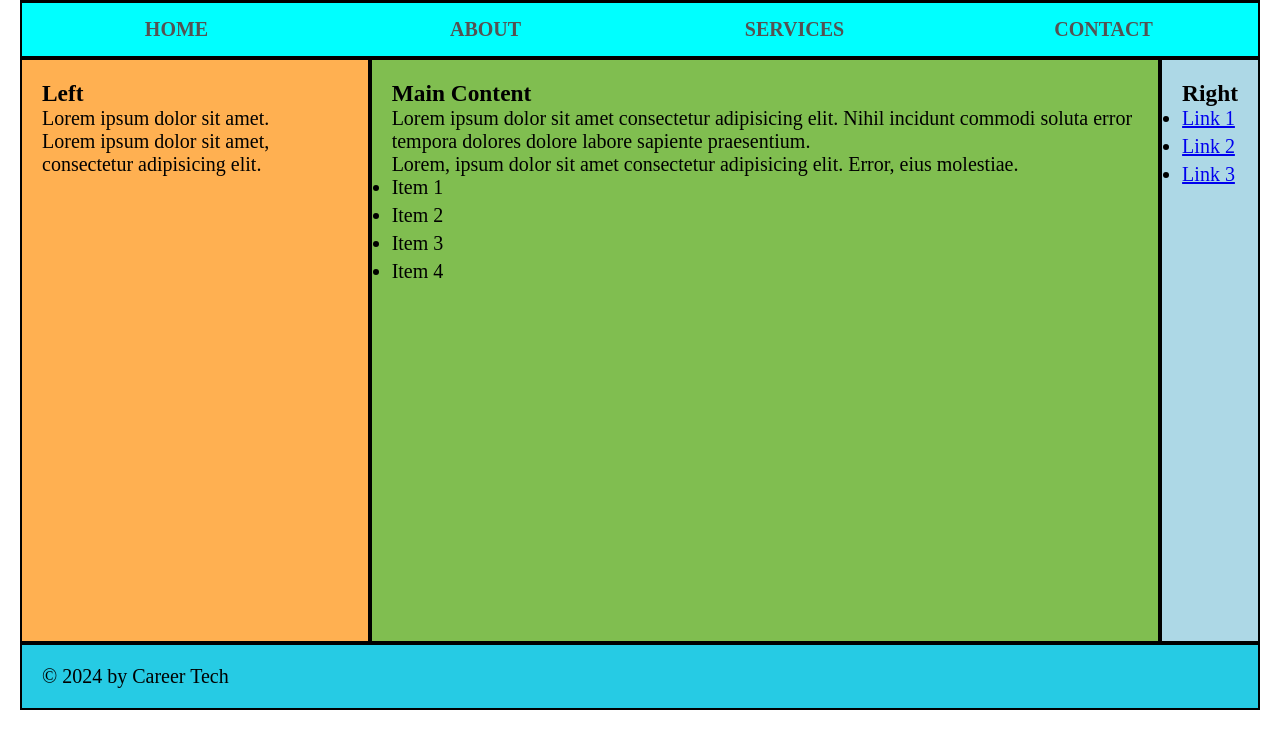
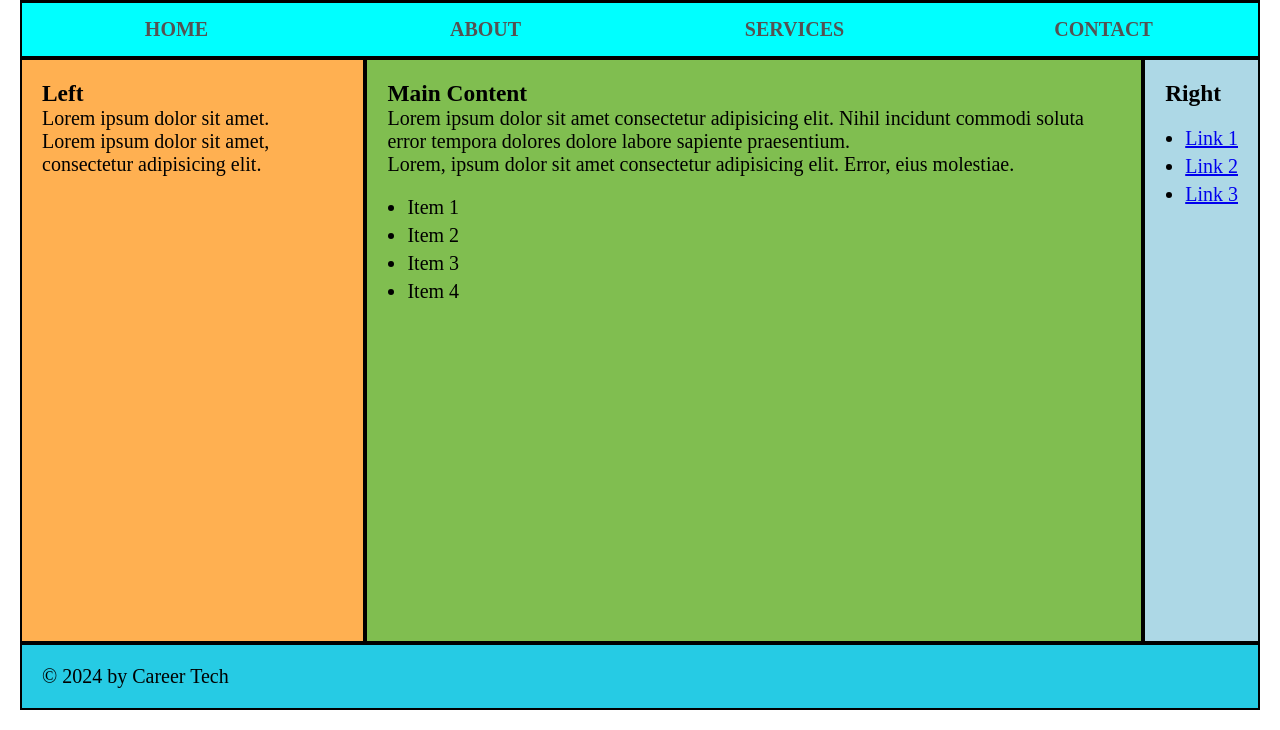
Before and after one commit to paryanial888/Template-Areas-Nav, a plain HTML site: page index.html in a window 1280 px wide. Shown: the part 110-840 px from the top of the page. Drawn offline with Linux system fonts and the light colour scheme.

Commit message:
Update index.html

```diff
--- a/index.html
+++ b/index.html
@@ -55,7 +55,7 @@
         }
 
         .ul-margin, .ol-margin {
-            margin-bottom: 0.25rem;
+            margin: 1rem 0 1rem 1rem;
         }
 
         .right ul li, .left ul li, main ul li {
```
